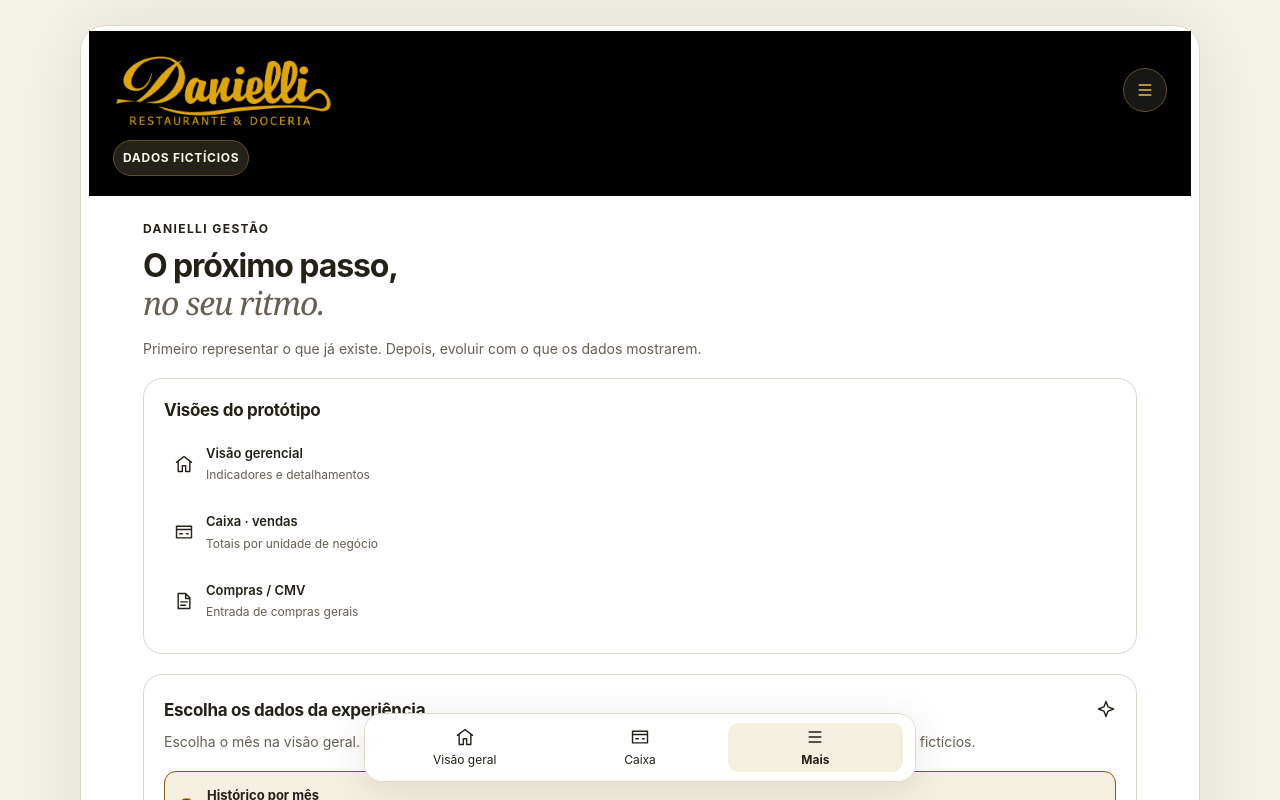
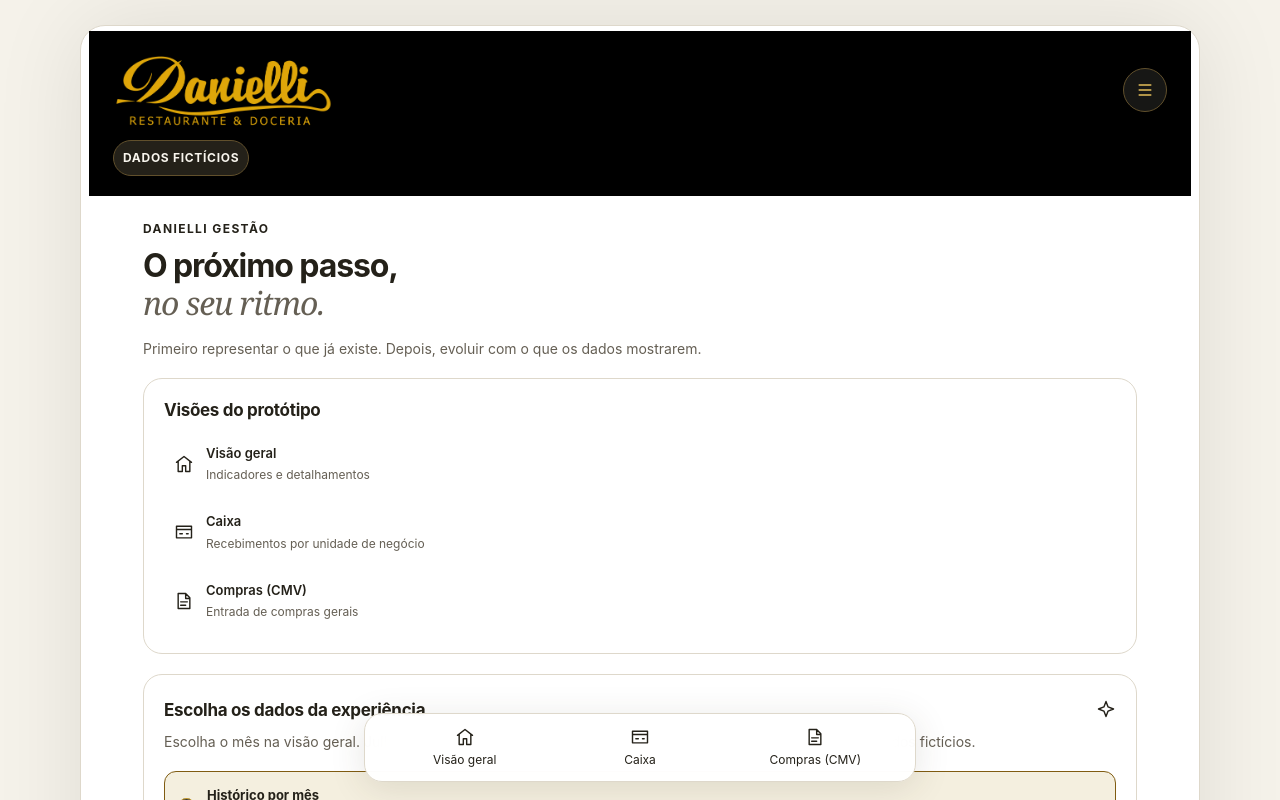
Before and after one commit to gustavodrager/danielli-gestao-prototipo, a React (Vite) app: page /mais in a window 1280 px wide. Shown: the top 800 px of the page. Built offline with nearby package versions, Linux system fonts and the light colour scheme.

Commit message:
Define taxas iniciais do caixa e unifica menu principal

```diff
--- a/src/demo-context.tsx
+++ b/src/demo-context.tsx
@@ -1,6 +1,12 @@
 import { useSearchParams } from "react-router-dom";
 import { availableMonths, currentMonth, type Period } from "./months";
-import { createContext, useContext, useState, type ReactNode } from "react";
+import {
+  createContext,
+  useContext,
+  useState,
+  useEffect,
+  type ReactNode,
+} from "react";
 import {
   emptyDraft,
   periodEntries,
@@ -10,7 +16,7 @@ import {
 import {
   paymentMethods,
   emptyUnitSales,
-  emptyRates,
+  defaultRates,
   ratesToDraft,
   upgradeUnitSalesDraft,
   type FeeDraft,
@@ -57,7 +63,7 @@ function useDemoState() {
   );
   const [feeRates, setFeeRates, ratesSaved] = useLocalState<FeeDraft>(
     "fee-rates",
-    emptyRates,
+    defaultRates,
   );
   const [unitSalesDraft, setUnitSalesDraft, salesSaved] = useLocalState(
     "sales-draft",
@@ -66,6 +72,24 @@ function useDemoState() {
   );
   const [unitSalesRecord, setUnitSalesRecordState, salesRecordSaved] =
     useLocalState<UnitSalesRecord | null>("sales-record", null);
+  const [feePresetApplied, setFeePresetApplied, feePresetSaved] = useLocalState(
+    "fee-preset-2026-10-07",
+    false,
+  );
+  useEffect(() => {
+    if (feePresetApplied) return;
+    setFeeRates(defaultRates());
+    // Aplicar os percentuais solicitados uma vez, preservando registros confirmados.
+    if (!unitSalesRecord)
+      setUnitSalesDraft((current) => ({ ...current, rates: defaultRates() }));
+    setFeePresetApplied(true);
+  }, [
+    feePresetApplied,
+    setFeePresetApplied,
+    setFeeRates,
+    setUnitSalesDraft,
+    unitSalesRecord,
+  ]);
   const [purchaseDraft, setPurchaseDraft, purchaseSaved] = useLocalState(
     "purchase-draft",
     emptyPurchase,
@@ -122,6 +146,7 @@ function useDemoState() {
     setCashRecords,
     localSaved:
       ratesSaved &&
+      feePresetSaved &&
       cashSaved &&
       salesSaved &&
       purchaseSaved &&
--- a/src/prototype-views.ts
+++ b/src/prototype-views.ts
@@ -1,7 +1,7 @@
 export const prototypeViews = [
   {
     id: "gestor",
-    name: "Visão gerencial",
+    name: "Visão geral",
     description: "Indicadores e detalhamentos",
     path: "/",
     profile: "gestor",
@@ -9,15 +9,15 @@ export const prototypeViews = [
   },
   {
     id: "vendas",
-    name: "Caixa · vendas",
-    description: "Totais por unidade de negócio",
+    name: "Caixa",
+    description: "Recebimentos por unidade de negócio",
     path: "/caixa/vendas",
     profile: "caixa",
     icon: "cash",
   },
   {
     id: "cmv",
-    name: "Compras / CMV",
+    name: "Compras (CMV)",
     description: "Entrada de compras gerais",
     path: "/compras/cmv",
     profile: "compras",
@@ -31,7 +31,7 @@ export function currentPrototypeView(
 ) {
   if (pathname.startsWith("/compras/cmv")) return "cmv";
   if (pathname === "/caixa/vendas") return "vendas";
-  if (pathname.startsWith("/caixa")) return "gestor";
+  if (pathname.startsWith("/caixa")) return "vendas";
   if (pathname === "/")
     return profile === "caixa"
       ? "vendas"
--- a/src/ui.tsx
+++ b/src/ui.tsx
@@ -131,7 +131,7 @@ export function Shell({ children }: { children: ReactNode }) {
   const { pathname, hash } = useLocation();
   const scrollPositions = useRef<Record<string, number>>({});
   const lastPath = useRef(pathname);
-  const { scenario, profile } = useDemo();
+  const { scenario, profile, setProfile } = useDemo();
   const simulation =
     pathname === "/simulacao" ||
     pathname.startsWith("/caixa/historico/local-") ||
@@ -241,52 +241,22 @@ export function Shell({ children }: { children: ReactNode }) {
         Feito para enxergar o negócio com clareza.
       </footer>
       <nav className="bottom-nav" aria-label="Navegação principal">
-        {profile === "caixa" ? (
+        {prototypeViews.map((view) => (
           <NavLink
-            to="/caixa/vendas"
+            key={view.id}
+            to={view.path}
+            end={view.path === "/"}
             className={() =>
-              pathname === "/caixa/vendas" || pathname === "/" ? "active" : ""
+              currentPrototypeView(pathname, profile) === view.id
+                ? "active"
+                : ""
             }
+            onClick={() => setProfile(view.profile)}
           >
-            <Icon name="cash" />
-            <span>Vendas por unidade</span>
+            <Icon name={view.icon} />
+            <span>{view.name}</span>
           </NavLink>
-        ) : profile === "compras" ? (
-          <NavLink
-            to="/compras/cmv"
-            className={() =>
-              pathname === "/compras/cmv" || pathname === "/" ? "active" : ""
-            }
-          >
-            <Icon name="document" />
-            <span>Compras / CMV</span>
-          </NavLink>
-        ) : (
-          <>
-            <NavLink
-              to="/"
-              end
-              className={() =>
-                pathname === "/" ||
-                pathname.startsWith("/indicadores/") ||
-                pathname.startsWith("/lancamentos/")
-                  ? "active"
-                  : ""
-              }
-            >
-              <Icon name="home" />
-              <span>Visão geral</span>
-            </NavLink>
-            <NavLink to="/caixa/vendas">
-              <Icon name="cash" />
-              <span>Caixa</span>
-            </NavLink>
-          </>
-        )}
-        <NavLink to="/mais">
-          <Icon name="more" />
-          <span>Mais</span>
-        </NavLink>
+        ))}
       </nav>
     </div>
   );
--- a/src/unit-sales.ts
+++ b/src/unit-sales.ts
@@ -43,6 +43,11 @@ export const emptyRates = (): FeeDraft => ({
   debito: "",
   credito: "",
   pix: "",
+});
+export const defaultRates = (): FeeDraft => ({
+  debito: "3,00",
+  credito: "4,00",
+  pix: "1,00",
 });
 export function blankPayments(): UnitPayments<string> {
   return Object.fromEntries(
```
Also changed, not shown: tests/ux-check.mjs (+8 -4 lines), 2 other files (tests, documents, lock files or other folders).
